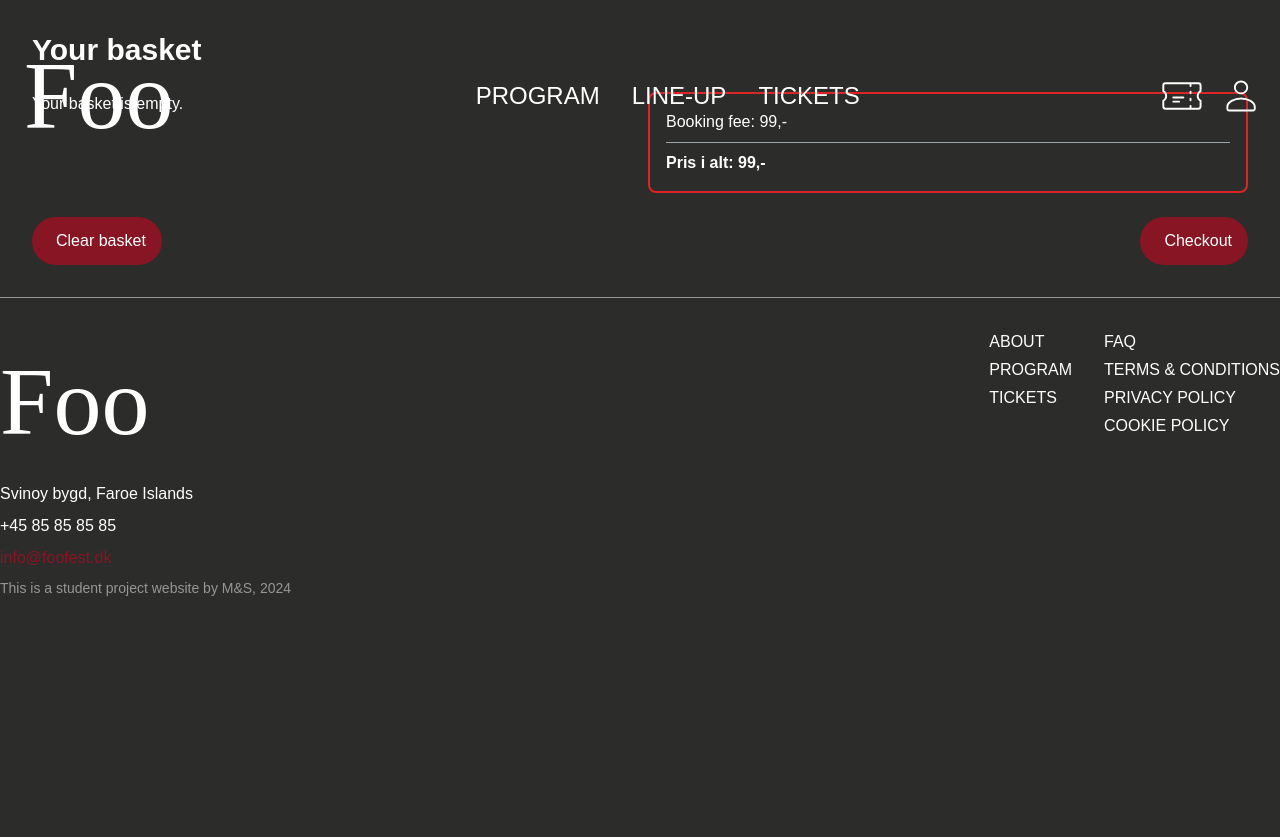
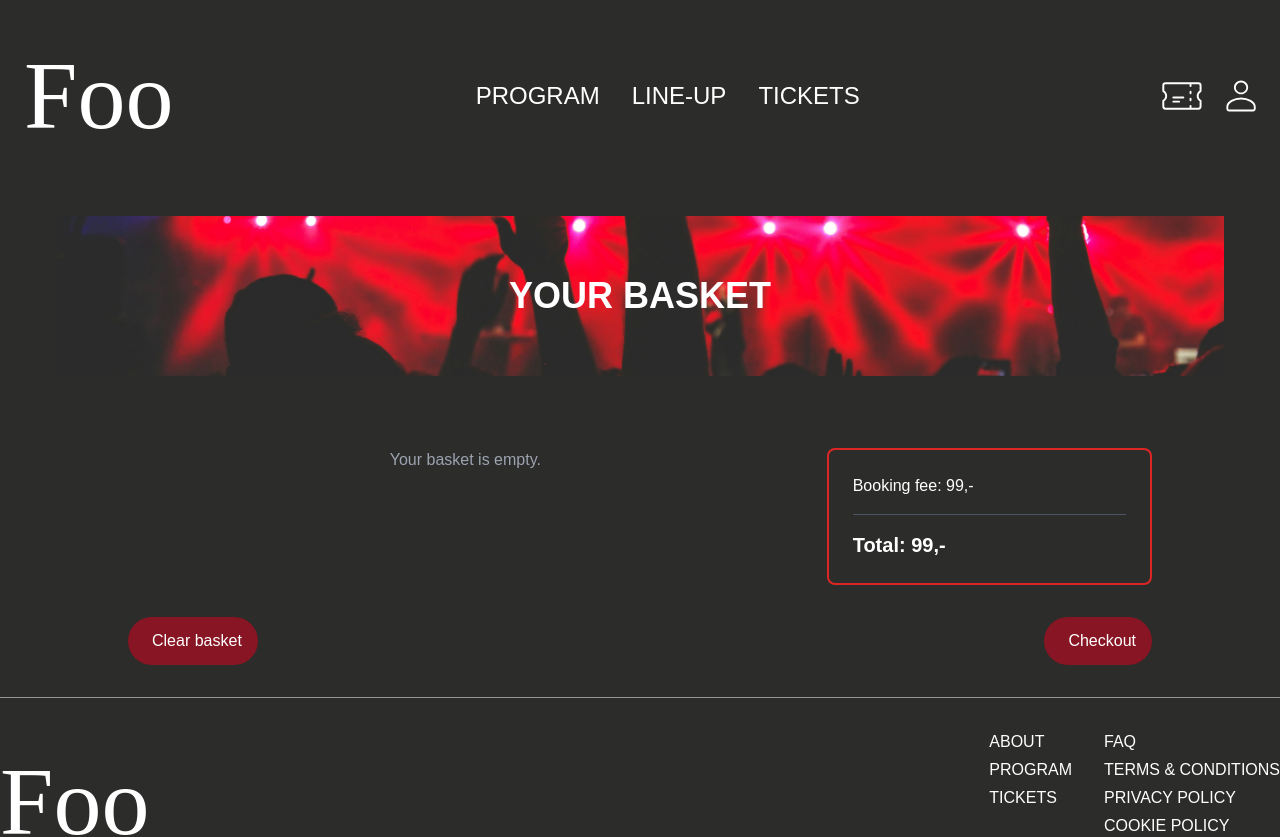
Before and after one commit to sarameisner/foofest-ms-sara, a Next.js app: page /basket in a window 1280 px wide. Shown: the top 837 px of the page. Before the commit the page ends 800 px from the top, so only its background shows below. Built offline with nearby package versions, Linux system fonts and the light colour scheme; a web font is replaced by a local one.

Commit message:
første kurv flow dooone

```diff
--- a/src/components/Tickets.jsx
+++ b/src/components/Tickets.jsx
@@ -7,7 +7,11 @@ import ButtonWIcon from "@/components/ButtonWIcon";
 import Banner from "@/components/Banner";
 
 const Tickets = () => {
-  const { tickets, addToCart } = useContext(CartContext); // henter tickets fra CartContext
+  const { tickets, addToCart } = useContext(CartContext); // Henter tickets fra CartContext
+
+  // if (!tickets) {
+  //   return <p>Loading tickets...</p>; // Tilføjer fallback for indlæsningssituationer
+  // }
 
   return (
     <div>
--- a/src/contexts/CartContext.js
+++ b/src/contexts/CartContext.js
@@ -1,20 +1,24 @@
 "use client";
+
 import React, { createContext, useState } from "react";
 
-// Opretter konteksten
+// opretter en kontekst, som kan bruges til at dele data mellem komponenter
 export const CartContext = createContext();
-
+// cartprovider er vores wrapper, som leverer data og funktioner til vores side
 export const CartProvider = ({ children }) => {
+  // data for vores tilgængelige billetter
   const initialTickets = [
     { id: 1, name: "Regular Ticket", price: 799 },
     { id: 2, name: "VIP Ticket", price: 1299 },
   ];
-
-  const [tickets] = useState(initialTickets); // Tilføj billettyper her
+  // tilstand for billetter, som bruges i hele applikationen
+  const [tickets] = useState(initialTickets);
+  // vores tilstand for kurven, som gør vi kan se tilføjede billetter
   const [cartItems, setCartItems] = useState([]);
-
+  // her er funktionen til at tilføje til kurven
   const addToCart = (product) => {
     setCartItems((prevItems) => {
+      // tjekker om produktet allerede er i kurven
       const existingItem = prevItems.find((item) => item.id === product.id);
       if (existingItem) {
         return prevItems.map((item) => (item.id === product.id ? { ...item, quantity: item.quantity + 1 } : item));
@@ -23,29 +27,24 @@ export const CartProvider = ({ children }) => {
       }
     });
   };
-
-  const removeFromCart = (id) => {
-    setCartItems((prevItems) => prevItems.filter((item) => item.id !== id));
+  // funktion til at opdatere antal
+  const updateItemQuantity = (id, quantity) => {
+    setCartItems((prevItems) => prevItems.map((item) => (item.id === id ? { ...item, quantity: Math.max(1, quantity) } : item)));
   };
-
-  const updateQuantity = (id, quantity) => {
-    setCartItems((prevItems) => prevItems.map((item) => (item.id === id ? { ...item, quantity } : item)));
-  };
-
+  // og vores funktion til at clear kurven
   const clearCart = () => {
     setCartItems([]);
   };
-
+  // beregnelse af kurven
   const cartTotal = cartItems.reduce((total, item) => total + item.price * item.quantity, 0);
-
+  // her gør vi det tilgængeligt for hele siden
   return (
     <CartContext.Provider
       value={{
         tickets,
         cartItems,
         addToCart,
-        removeFromCart,
-        updateQuantity,
+        updateItemQuantity,
         clearCart,
         cartTotal,
       }}
--- a/src/pages/basket.js
+++ b/src/pages/basket.js
@@ -1,55 +1,71 @@
-// src/pages/basket.js
-
 "use client";
 
 import React, { useContext } from "react";
 import { CartContext } from "../contexts/CartContext";
 import ButtonWIcon from "../components/ButtonWIcon";
+import Banner from "../components/Banner"; // Importer Banner-komponentet
 import ticketPlain from "../../public/pics/ticketplain.svg";
 import ticketWStar from "../../public/pics/ticketwstar.svg";
 
 const Basket = () => {
-  const { cartItems, clearCart, cartTotal } = useContext(CartContext);
+  const { cartItems, clearCart, updateItemQuantity } = useContext(CartContext);
 
   const bookingFee = 99;
+  const cartTotal = cartItems.reduce((total, item) => total + item.price * item.quantity, 0);
   const totalWithFee = cartTotal + bookingFee;
 
   return (
     <div className="basket-container text-white p-8">
-      <h1 className="text-3xl font-bold mb-6">Your basket</h1>
-      <div className="basket-items grid grid-cols-2 gap-4">
-        <div>
+      {/* Banner Component as Title */}
+      <Banner text="Your basket" className="mb-6 text-center" />
+
+      <div className="grid grid-cols-3 gap-6 mt-12 max-w-5xl mx-auto">
+        {/* Basket items */}
+        <div className="col-span-2 flex flex-col gap-6">
           {cartItems.length > 0 ? (
             cartItems.map((item) => (
-              <div key={item.id} className="flex items-center mb-4">
-                <img src={item.type === "Regular" ? ticketPlain : ticketWStar} alt={`${item.type} ticket`} className="h-12 w-12 mr-4" />
-                <div>
-                  <h2 className="font-bold">{item.type} Ticket</h2>
-                  <p>Amount: {item.quantity}</p>
+              <div key={item.id} className="flex items-center justify-between p-4 rounded-lg">
+                {/* Ticket Image */}
+                <img src={item.name === "Regular Ticket" ? ticketPlain.src : ticketWStar.src} alt={`${item.name}`} className="h-12 w-12" />
+                <div className="flex flex-col flex-grow ml-4">
+                  <h2 className="text-lg font-bold">{item.name}</h2>
                   <p>Price: {item.price * item.quantity},-</p>
+                </div>
+                <div className="flex items-center space-x-2">
+                  <button onClick={() => updateItemQuantity(item.id, item.quantity - 1)} disabled={item.quantity <= 1} className="bg-white text-black rounded-full w-6 h-6 flex items-center justify-center">
+                    -
+                  </button>
+                  <span className="text-lg">{item.quantity}</span>
+                  <button onClick={() => updateItemQuantity(item.id, item.quantity + 1)} className="bg-white text-black rounded-full w-6 h-6 flex items-center justify-center">
+                    +
+                  </button>
                 </div>
               </div>
             ))
           ) : (
-            <p>Your basket is empty.</p>
+            <p className="text-gray-400 text-center">Your basket is empty.</p>
           )}
         </div>
-        <div className="basket-summary border-2 border-red-600 p-4 rounded-lg">
+
+        {/* Basket summary */}
+        <div className="basket-summary border-2 border-red-600 p-6 rounded-lg">
           {cartItems.map((item) => (
-            <div key={item.id} className="mb-2">
-              <p>Type: {item.type}</p>
+            <div key={item.id} className="mb-4">
+              <p>Type: {item.name}</p>
               <p>Amount: {item.quantity}</p>
               <p>Price: {item.price * item.quantity},-</p>
             </div>
           ))}
           <p>Booking fee: {bookingFee},-</p>
-          <hr className="my-2 border-gray-400" />
-          <p className="font-bold">Pris i alt: {totalWithFee},-</p>
+          <hr className="my-4 border-gray-600" />
+          <p className="text-xl font-bold">Total: {totalWithFee},-</p>
         </div>
       </div>
-      <div className="actions mt-6 flex justify-between">
-        <ButtonWIcon onClick={clearCart} text="Clear basket" icon="🗑️" color="red" />
-        <ButtonWIcon onClick={() => alert("Proceeding to checkout...")} text="Checkout" icon="✅" color="red" />
+
+      {/* Actions */}
+      <div className="flex justify-between mt-8 max-w-5xl mx-auto">
+        <ButtonWIcon onClick={clearCart} text="Clear basket" icon="🗑️" color="red" className="px-6 py-3 rounded-full" />
+        <ButtonWIcon onClick={() => alert("Proceeding to checkout...")} text="Checkout" icon="✅" color="red" className="px-6 py-3 rounded-full" />
       </div>
     </div>
   );
```
